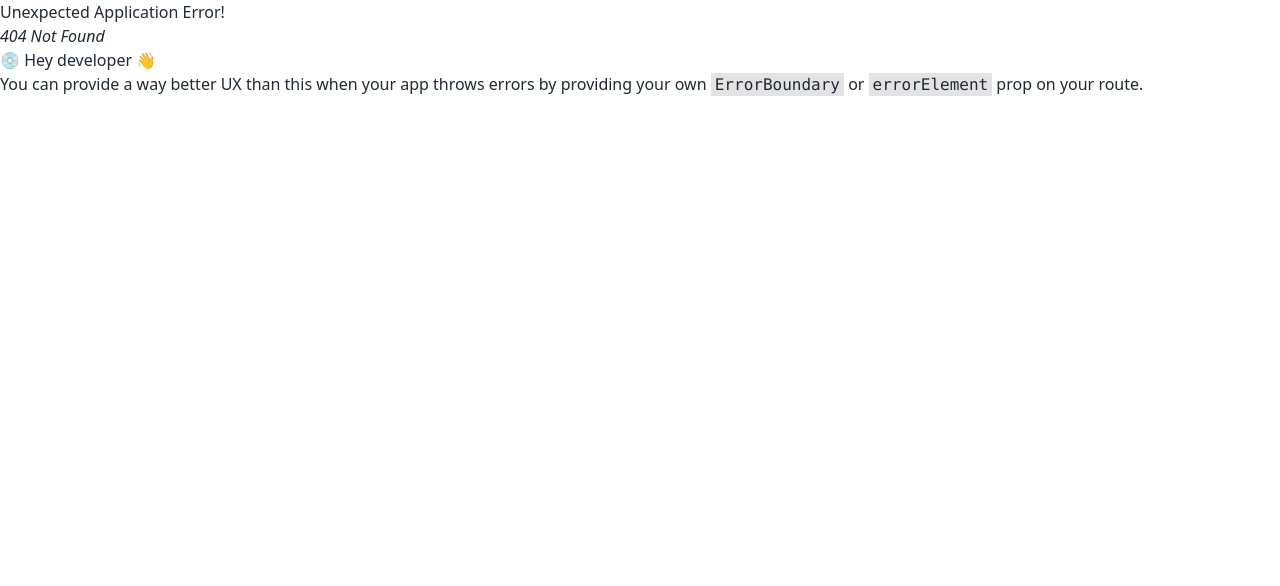
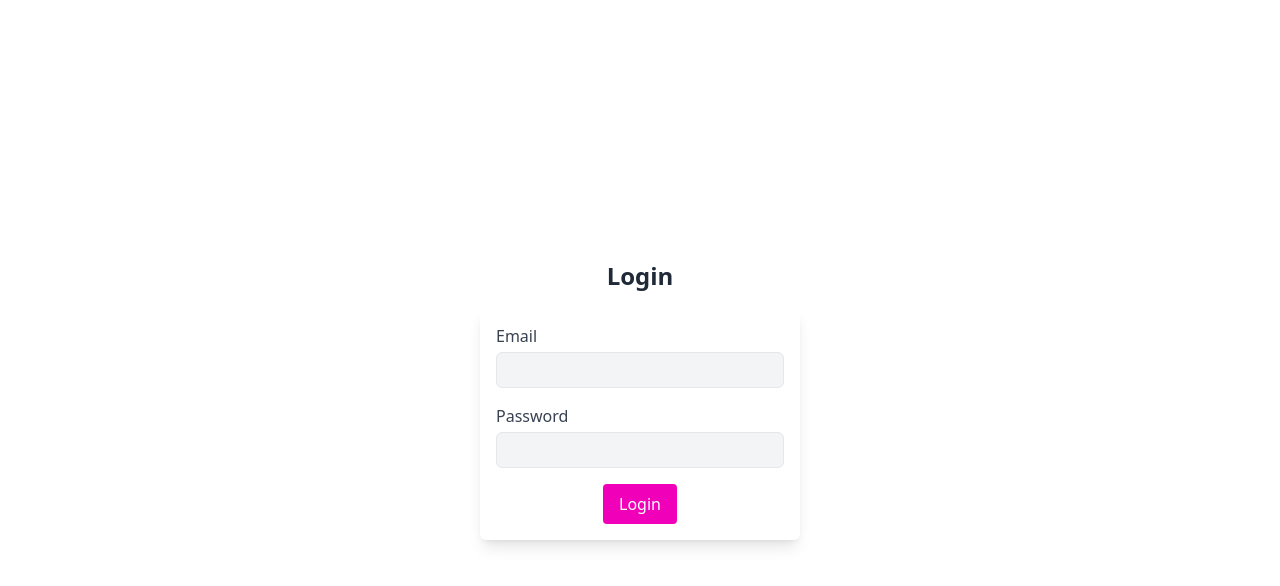
Before and after one commit to moinuddin3188/books-catalog, a React app: page /login in a window 1280 px wide. Before the commit this address had no page. Shown: the top 586 px of the page. Built offline with nearby package versions, Linux system fonts and the light colour scheme; the HTML template or start-up script is replaced by a standard one.

Commit message:
[DONE] Login page

```diff
--- /dev/null
+++ b/src/pages/Login.tsx
@@ -0,0 +1,46 @@
+export default function Login() {
+  return (
+    <div className="flex items-center justify-center h-screen">
+      <div className="w-1/4">
+        <h1 className="text-center text-2xl font-bold mb-4">Login</h1>
+        <form action="" className="bg-white shadow-lg rounded-md p-4">
+
+          <div className="mb-4">
+            <label htmlFor="email" className="block text-gray-700">
+              Email
+            </label>
+            <input
+              type="email"
+              id="email"
+              name="email"
+              className="form-input mt-1 block w-full bg-gray-100 h-9 rounded-md border"
+              required
+            />
+          </div>
+
+          <div className="mb-4">
+            <label htmlFor="password" className="block text-gray-700">
+              Password
+            </label>
+            <input
+              type="password"
+              id="password"
+              name="password"
+              className="form-input mt-1 block w-full bg-gray-100 h-9 rounded-md border"
+              required
+            />
+          </div>
+
+          <div className="flex justify-center">
+            <button
+              type="submit"
+              className="bg-secondary text-white py-2 px-4 rounded hover:bg-secondary-focus"
+            >
+              Login
+            </button>
+          </div>
+        </form>
+      </div>
+    </div>
+  );
+}
--- a/src/routes/routes.tsx
+++ b/src/routes/routes.tsx
@@ -1,6 +1,7 @@
 import { createBrowserRouter } from "react-router-dom";
 import App from "../App";
 import Signup from "../pages/Signup";
+import Login from "../pages/Login";
 
 const routes = createBrowserRouter([
     {
@@ -11,6 +12,10 @@ const routes = createBrowserRouter([
       path: "/signup",
       element: <Signup />,
     },
+    {
+      path: "/login",
+      element: <Login />,
+    },
   ]);
 
 export default routes
```
